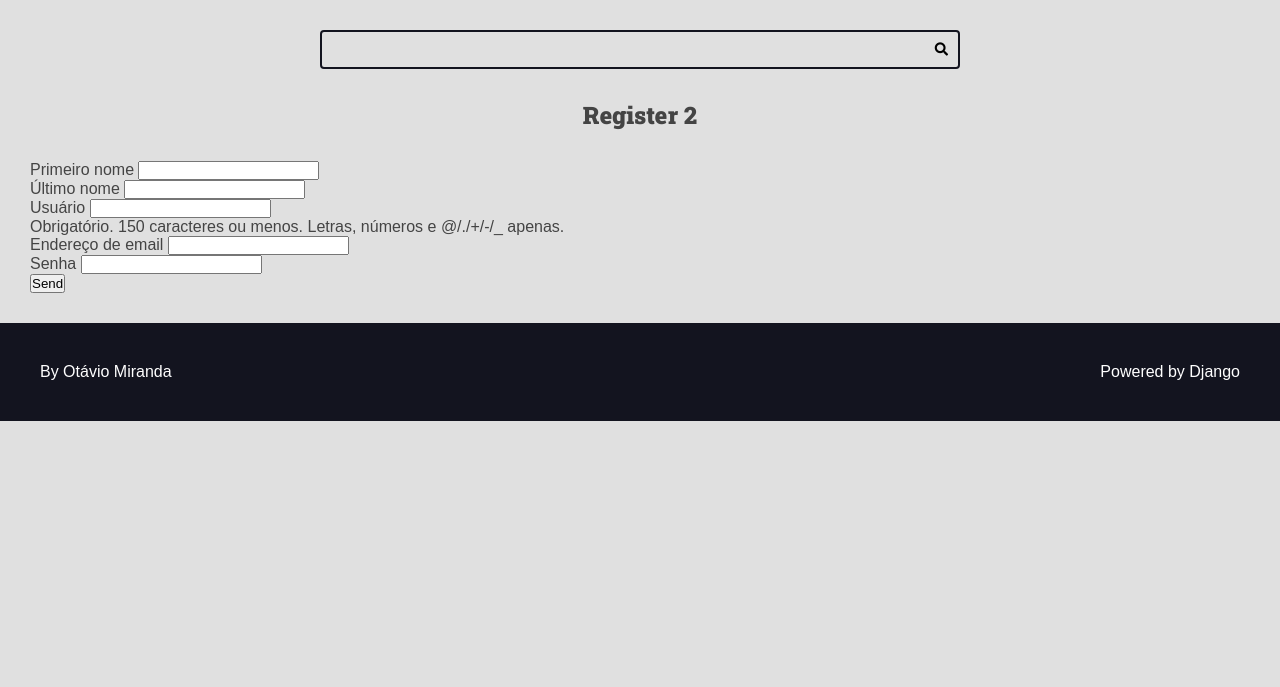
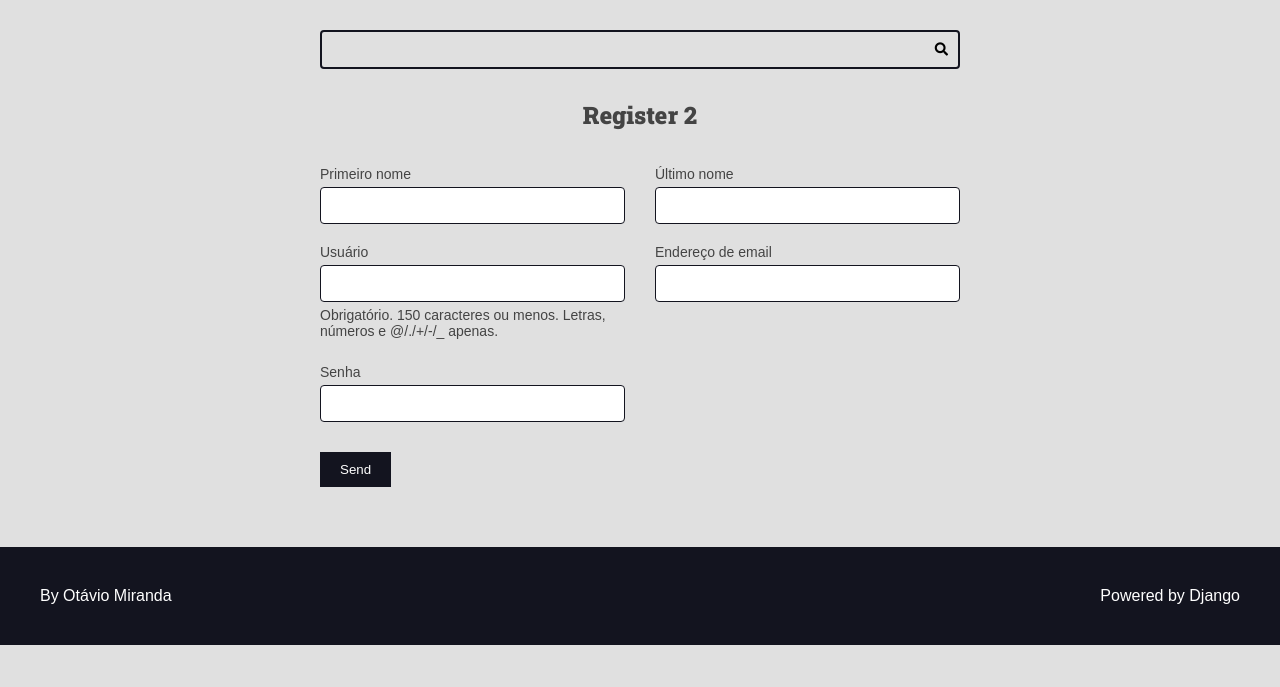
Before and after one commit to Gabrielxdf/recipe-django, a Django app: page /authors/register/ in a window 1280 px wide. Shown: the part 113-800 px from the top of the page. Run offline with Django 4.2, Linux system fonts and the light colour scheme.

Commit message:
adding CSS to a better form presentation

```diff
--- a/authors/templates/authors/pages/register_view.html
+++ b/authors/templates/authors/pages/register_view.html
@@ -28,8 +28,10 @@
         {% endfor %}
       </div>
 
-      <div class="form-group">
-        <button type="submit">Send</button>
+      <div class="form-content form-content-grid">
+        <div class="form-group">
+          <button type="submit">Send</button>
+        </div>
       </div>
     </form>
   </div>
--- a/recipes/static/recipes/css/styles.css
+++ b/recipes/static/recipes/css/styles.css
@@ -308,6 +308,46 @@ h6 {
   background: var(--color-primary-dark);
 }
 
+/* Forms */
+.form-content{
+  max-width: 64rem;
+  margin: 0 auto;
+  margin-bottom: var(--spacing-gutter-medium);
+}
+
+.form-content label,
+.form-content .help-text,
+.errorlist {
+  display: block;
+  margin: 0.5rem 0;
+  font-size: 1.4rem;
+  list-style-type: none;
+}
+
+.errorlist{
+  color: var(--color-error-dark)
+}
+
+.form-content input{
+  width: 100%;
+  padding: 1rem;
+  border-radius: .4rem;
+  border: 1px solid var(--color-primary-dark);
+}
+
+.form-content-grid{
+  display: grid;
+  grid-template-columns: repeat(auto-fit, minmax(30rem, 1fr));
+  gap: calc(var(--spacing-gutter-medium) / 2) var(--spacing-gutter-medium);
+}
+
+.form-content button {
+  padding: 1rem 2rem;
+  border: none;
+  background: var(--color-primary-dark);
+  color: var(--color-white)
+}
+
 /* Messages */
 
 .messages-container{
@@ -374,7 +414,8 @@ h6 {
 }
 
 @media (max-width: 600px) {
-  .main-content-list {
+  .main-content-list,
+  .form-content-grid {
     grid-template-columns: repeat(auto-fit, minmax(100%, 1fr));
   }
 }
```
Also changed, not shown: db.sqlite3.
